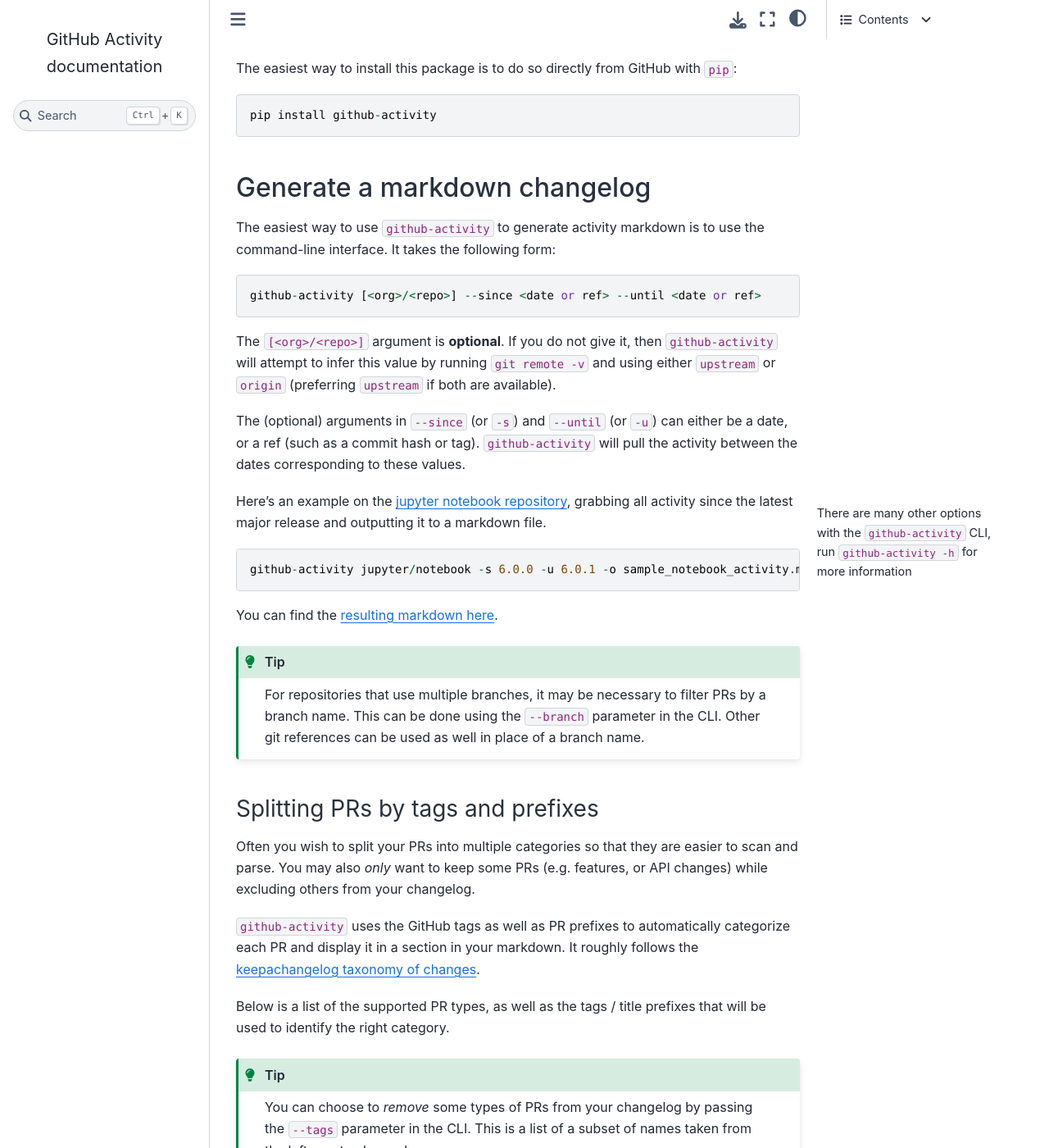
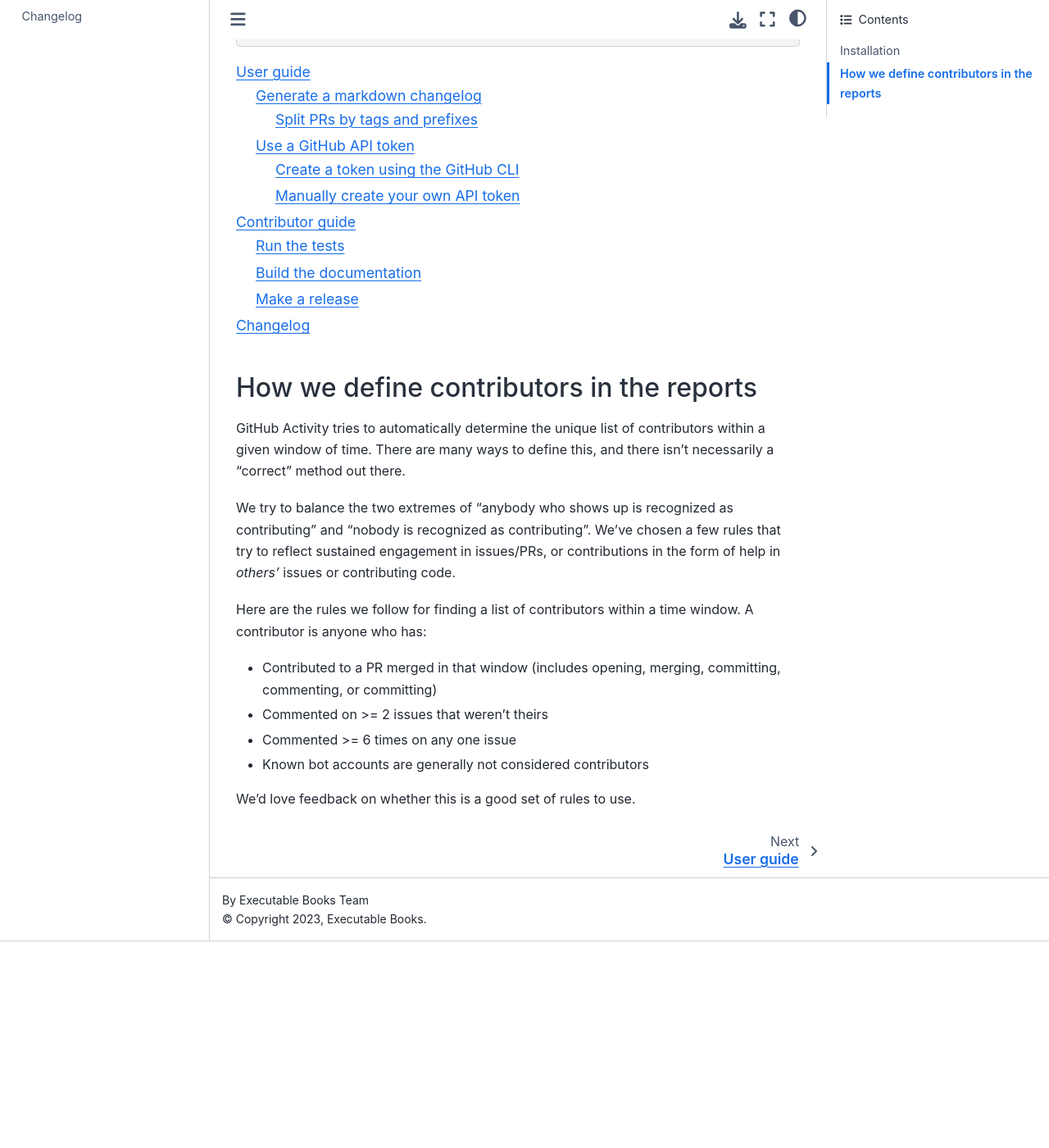
Before and after one commit to executablebooks/github-activity, a Sphinx documentation site: the page built from docs/index.md, in a window 1280 px wide and 1400 px high, scrolled down 471 px. Shown: the whole window at 82% size. Built offline with Sphinx 7.4.7 and the Sphinx Book theme 1.1.4, drawn with Linux system fonts in a browser that asks for light colours; after the commit the page ends 1619 px from its top, so only the background shows below that; some of the changed text lies outside the part shown.

Commit message:
Overhaul documentation and add contributing guide (#86)
* Overhaul documentation and add contributing guide

* Prettier

* Fix workflow

* Ensure dirhtml exists

* Apply suggestions from code review

Co-authored-by: Simon Li <orpheus+devel@gmail.com>

* Clarify instructions after feedback

---------

Co-authored-by: Simon Li <orpheus+devel@gmail.com>

````diff
--- a/docs/conf.py
+++ b/docs/conf.py
@@ -14,8 +14,8 @@
 # -- Project information -----------------------------------------------------
 
 project = "GitHub Activity"
-copyright = "2020, Chris Holdgraf"
-author = "Chris Holdgraf"
+copyright = "2023, Executable Books"
+author = "Executable Books Team"
 
 
 # -- General configuration ---------------------------------------------------
@@ -40,12 +40,17 @@
 # a list of builtin themes.
 #
 html_theme = "sphinx_book_theme"
-html_theme_options = {"single_page": True}
-
-# Add any paths that contain custom static files (such as style sheets) here,
-# relative to this directory. They are copied after the builtin static files,
-# so a file named "default.css" will overwrite the builtin "default.css".
-html_static_path = ["_static"]
+html_theme_options = {
+    "logo": {
+        "text": "github-activity",
+    },
+    "icon_links": [
+        {
+            "url": "https://github.com/executablebooks/github-activity",
+            "icon": "fa-brands fa-github",
+        }
+    ],
+}
 
 # Add a table of the supported PR types, tags, etc
 from github_activity.github_activity import TAGS_METADATA_BASE
@@ -71,4 +76,7 @@
 
 from pathlib import Path
 
-Path("./tags_list.txt").write_text(table_template)
+path_tmp = Path(__file__).parent / "_build/dirhtml"
+path_tmp.mkdir(exist_ok=True, parents=True)
+path_tagslist = path_tmp / "tags_list.txt"
+path_tagslist.write_text(table_template)
--- a/docs/index.md
+++ b/docs/index.md
@@ -10,10 +10,6 @@
 2. A CLI to render this activity as markdown, suitable for generating changelogs or
    community updates.
 
-```{warning}
-This is a really young tool so it might change a bit over time.
-```
-
 ## Installation
 
 The easiest way to install this package is to do so directly from GitHub with `pip`:
@@ -22,123 +18,21 @@
 pip install github-activity
 ```
 
-## Generate a markdown changelog
-
-The easiest way to use `github-activity` to generate activity markdown is to use
-the command-line interface. It takes the following form:
-
+```{toctree}
+use
+contribute
+changelog
 ```
-github-activity [<org>/<repo>] --since <date or ref> --until <date or ref>
-```
-
-The `[<org>/<repo>]` argument is **optional**.
-If you do not give it, then `github-activity` will attempt to infer this value by running `git remote -v` and using either `upstream` or `origin` (preferring `upstream` if both are available).
-
-The (optional) arguments in `--since` (or `-s`) and `--until` (or `-u`) can either be
-a date, or a ref (such as a commit hash or tag). `github-activity` will pull the activity
-between the dates corresponding to these values.
-
-```{margin}
-There are many other options with the `github-activity` CLI, run `github-activity -h`
-for more information
-```
-
-Here's an example on the
-[jupyter notebook repository](https://github.com/jupyter/notebook), grabbing all
-activity since the latest major release and outputting it to a markdown file.
-
-```
-github-activity jupyter/notebook -s 6.0.0 -u 6.0.1 -o sample_notebook_activity.md
-```
-
-You can find the [resulting markdown here](sample_notebook_activity).
-
-```{tip}
-For repositories that use multiple branches, it may be necessary to filter PRs by a branch name.  This can be done using the `--branch` parameter in the CLI.   Other git references can be used as well in place of a branch name.
-```
-
-### Splitting PRs by tags and prefixes
-
-Often you wish to split your PRs into multiple categories so that they are easier
-to scan and parse. You may also _only_ want to keep some PRs (e.g. features, or API
-changes) while excluding others from your changelog.
-
-`github-activity` uses the GitHub tags as well as PR prefixes to automatically
-categorize each PR and display it in a section in your markdown. It roughly
-follows the [keepachangelog taxonomy of changes](https://keepachangelog.com/en/1.0.0/).
-
-Below is a list of the supported PR types, as well as the tags / title prefixes
-that will be used to identify the right category.
-
-```{include} tags_list.txt
-
-```
-
-```{tip}
-You can choose to *remove* some types of PRs from your changelog by passing the
-`--tags` parameter in the CLI. This is a list of a subset of names taken from the
-left-most column above.
-```
-
-## Use a GitHub API token
-
-`github-activity` uses the GitHub API to pull information about a repository's activity.
-You will quickly hit your API limit unless you use a personal access token.
-There are two ways that you can generate your own access token for use with `github-activity`, each is described below:
-
-### Create a token using the GitHub CLI
-
-You can use [the GitHub command line interface](https://cli.github.com/manual/) to authenticate your account and store an access token in your local environment.
-To do so, download the GitHub CLI, and run the following command:
-
-```bash
-# Authenticate with GitHub via the web interface
-gh auth login --web
-```
-
-This will open a web interface for you to authenticate.
-When finished, it will store an access token locally, which you can print with:
-
-```bash
-# Print an access token if it is stored
-gh auth status -t
-```
-
-This token will automatically be used by `github-activity` if it exists.
-
-### Manually create your own API token
-
-Alternativelly, you can create your own GitHub access token and store it yourself.
-To do so, follow these steps:
-
-- Create your own access token. Go to the [new GitHub access token page](https://github.com/settings/tokens/new)
-  and follow the instructions. Note that while working with a public repository,
-  you don't need to set any scopes on the token you create.
-- When using `github-activity` from the command line, use the `--auth` parameter and pass
-  in your access token. This is easiest if you set it as an **environment variable**,
-  such as `MY_ACCESS_TOKEN`. You can then add it to your call like so:
-
-  ```
-  github-activity jupyter/notebook --since v2019-09-01 --auth $MY_ACCESS_TOKEN
-  ```
-
-- If you do not explicitly pass an access token to `github-activity`, it will search
-  for an environment variable called `GITHUB_ACCESS_TOKEN`. If it finds this variable,
-  it will use this in the API calls to GitHub.
 
 ## How we define contributors in the reports
 
-GitHub Activity tries to automatically determine the unique list of contributors within
-a given window of time. There are many ways to define this, and there isn't necessarily a
-"correct" method out there.
+GitHub Activity tries to automatically determine the unique list of contributors within a given window of time.
+There are many ways to define this, and there isn't necessarily a "correct" method out there.
 
-We try to balance the two extremes of "anybody who shows up is recognized as contributing"
-and "nobody is recognized as contributing". We've chosen a few rules that try to reflect
-sustained engagement in issues/PRs, or contributions in the form of help in _others'_ issues
-or contributing code.
+We try to balance the two extremes of "anybody who shows up is recognized as contributing" and "nobody is recognized as contributing".
+We've chosen a few rules that try to reflect sustained engagement in issues/PRs, or contributions in the form of help in _others'_ issues or contributing code.
 
-Here are the rules we follow for finding a list of contributors within a time window. A
-contributor is anyone who has:
+Here are the rules we follow for finding a list of contributors within a time window. A contributor is anyone who has:
 
 - Contributed to a PR merged in that window (includes opening, merging, committing, commenting, or committing)
 - Commented on >= 2 issues that weren't theirs
--- /dev/null
+++ b/docs/requirements.txt
@@ -0,0 +1,4 @@
+myst-parser
+sphinx>=5
+sphinx-book-theme>=1
+sphinx-design
--- a/setup.py
+++ b/setup.py
@@ -23,8 +23,8 @@
     include_package_data=True,
     python_requires=">=3.6",
     author="Executable Books Project",
-    author_email="choldgraf@berkeley.edu",
-    url="https://jupyter.org/",
+    author_email="executablebooks@gmail.com",
+    url="https://executablebooks.org/",
     # this should be a whitespace separated string of keywords, not a list
     keywords="development changelog",
     description="Grab recent issue/PR activity from a GitHub repository and render it as markdown.",
````
Also changed, not shown: CHANGELOG.md (added, +3 -0 lines), README.md (+13 -26 lines), docs/changelog.md (added, +3 -0 lines), docs/contribute.md (added, +58 -0 lines), docs/use.md (added, +104 -0 lines), noxfile.py (+23 -2 lines), .readthedocs.yml, 3 other files.
